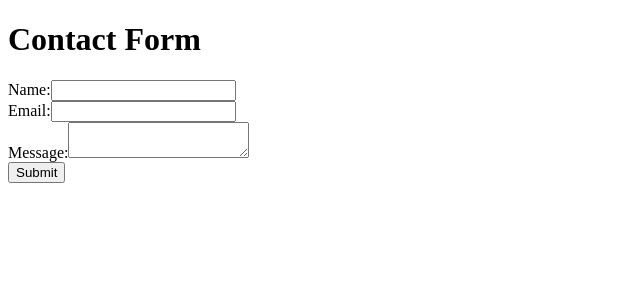
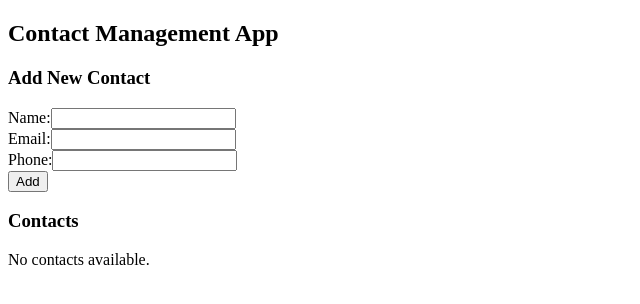
Before and after one commit to Dev-NurAbdi/React-Exercises, a React (Vite) app: page / in a window 1280 px wide. Shown: the top 304 px of the page, without its empty margins (0-640 px from the left). Built offline with nearby package versions, Linux system fonts and the light colour scheme.

Commit message:
Exercise 18

```diff
--- /dev/null
+++ b/React js Exercises/Exercise 18/ContactApp.jsx
@@ -0,0 +1,29 @@
+
+import { useReducer, useState } from 'react';
+import { reducer, initialState } from './reducer';
+import ContactForm from './ContactForm';
+import ContactList from './ContactList';
+
+const ContactApp = () => {
+  const [state, dispatch] = useReducer(reducer, initialState);
+  const [editingContact, setEditingContact] = useState(null);
+
+
+  return (
+    <div>
+    <h2>Contact Management App</h2>
+    <ContactForm
+      dispatch={dispatch}
+      editingContact={editingContact}
+      setEditingContact={setEditingContact}
+    />
+    <ContactList
+      contacts={state}
+      dispatch={dispatch}
+      setEditingContact={setEditingContact}
+    />
+  </div>
+  );
+};
+
+export default ContactApp;
--- /dev/null
+++ b/React js Exercises/Exercise 18/ContactForm.jsx
@@ -0,0 +1,92 @@
+
+import { useState, useEffect } from 'react';
+
+const ContactForm = ({ dispatch, editingContact, setEditingContact }) => {
+
+
+  const [contact, setContact] = useState(
+    editingContact || { id: null, name: '', email: '', phone: '' }
+  );
+
+  const [isEditing, setIsEditing] = useState(false);
+
+
+  useEffect(() => {
+    if (editingContact) {
+      setContact(editingContact);
+      setIsEditing(true);
+    }
+  }, [editingContact]);
+
+  const handleChange = (e) => {
+    const { name, value } = e.target;
+    setContact({ ...contact, [name]: value });
+  };
+
+  const handleSubmit = (e) => {
+    e.preventDefault();
+    if (contact.name && contact.email && contact.phone) {
+      if (isEditing) {
+        dispatch({ type: 'edit', payload: contact });
+        setIsEditing(false);
+      } else {
+        dispatch({
+          type: 'add',
+          payload: { ...contact, id: Date.now(), favorite: false },
+        });
+      }
+      setContact({ id: null, name: '', email: '', phone: '' });
+    }
+  };
+
+  const handleCancelEdit = () => {
+    setContact({ id: null, name: '', email: '', phone: '' });
+    setIsEditing(false);
+  };
+
+  return (
+    <form onSubmit={handleSubmit}>
+      <h3>{isEditing ? 'Edit Contact' : 'Add New Contact'}</h3>
+      <div>
+        <label>
+          Name:
+          <input
+            type="text"
+            name="name"
+            value={contact.name}
+            onChange={handleChange}
+            required
+          />
+        </label>
+      </div>
+      <div>
+        <label>
+          Email:
+          <input
+            type="email"
+            name="email"
+            value={contact.email}
+            onChange={handleChange}
+            required
+          />
+        </label>
+      </div>
+      <div>
+        <label>
+          Phone:
+          <input
+            type="tel"
+            name="phone"
+            value={contact.phone}
+            onChange={handleChange}
+            required
+          />
+        </label>
+      </div>
+      <button type="submit">{isEditing ? 'Update' : 'Add'}</button>
+      {isEditing && <button onClick={handleCancelEdit}>Cancel</button>}
+    </form>
+  );
+};
+
+export default ContactForm;
--- /dev/null
+++ b/React js Exercises/Exercise 18/ContactItem.jsx
@@ -0,0 +1,23 @@
+
+const ContactItem = ({ contact, dispatch, setEditingContact }) => {
+
+    const { id, name, email, phone, favorite } = contact;
+
+    return (
+      <li style={{ marginBottom: '10px' }}>
+        <strong>{name}</strong> {favorite && '★'}
+        <p>Email: {email}</p>
+        <p>Phone: {phone}</p>
+        <button onClick={() => dispatch({ type: 'toggleFavorite', payload: id })}>
+          {favorite ? 'Unfavorite' : 'Favorite'}
+        </button>
+        <button onClick={() => setEditingContact(contact)}>Edit</button>
+
+        <button onClick={() => dispatch({ type: 'delete', payload: id })}>
+          Delete
+        </button>
+      </li>
+    );
+  };
+
+  export default ContactItem;
--- /dev/null
+++ b/React js Exercises/Exercise 18/ContactList.jsx
@@ -0,0 +1,26 @@
+
+import ContactItem from './ContactItem';
+
+const ContactList = ({ contacts, dispatch, setEditingContact }) => {
+  return (
+    <div>
+      <h3>Contacts</h3>
+      {contacts.length > 0 ? (
+        <ul>
+          {contacts.map((contact) => (
+            <ContactItem
+              key={contact.id}
+              contact={contact}
+              dispatch={dispatch}
+              setEditingContact={setEditingContact}
+            />
+          ))}
+        </ul>
+      ) : (
+        <p>No contacts available.</p>
+      )}
+    </div>
+  );
+};
+
+export default ContactList;
--- /dev/null
+++ b/React js Exercises/Exercise 18/reducer.js
@@ -0,0 +1,23 @@
+
+export const initialState = [];
+
+export const reducer = (state, action) => {
+  switch (action.type) {
+    case 'add':
+      return [...state, action.payload];
+    case 'edit':
+      return state.map((contact) =>
+        contact.id === action.payload.id ? action.payload : contact
+      );
+    case 'delete':
+      return state.filter((contact) => contact.id !== action.payload);
+    case 'toggleFavorite':
+      return state.map((contact) =>
+        contact.id === action.payload
+          ? { ...contact, favorite: !contact.favorite }
+          : contact
+      );
+    default:
+      return state;
+  }
+};
--- a/src/App.jsx
+++ b/src/App.jsx
@@ -1,12 +1,9 @@
-import React from "react";
-import ContactForm from "../React js Exercises/Exercise 17/ContactForm";
+import ContactApp from "../React js Exercises/Exercise 18/ContactApp";
 
 const App = () => {
   return (
     <div>
-      <h1>Contact Form</h1>
-
-      <ContactForm />
+      <ContactApp />
     </div>
   );
 };
```
